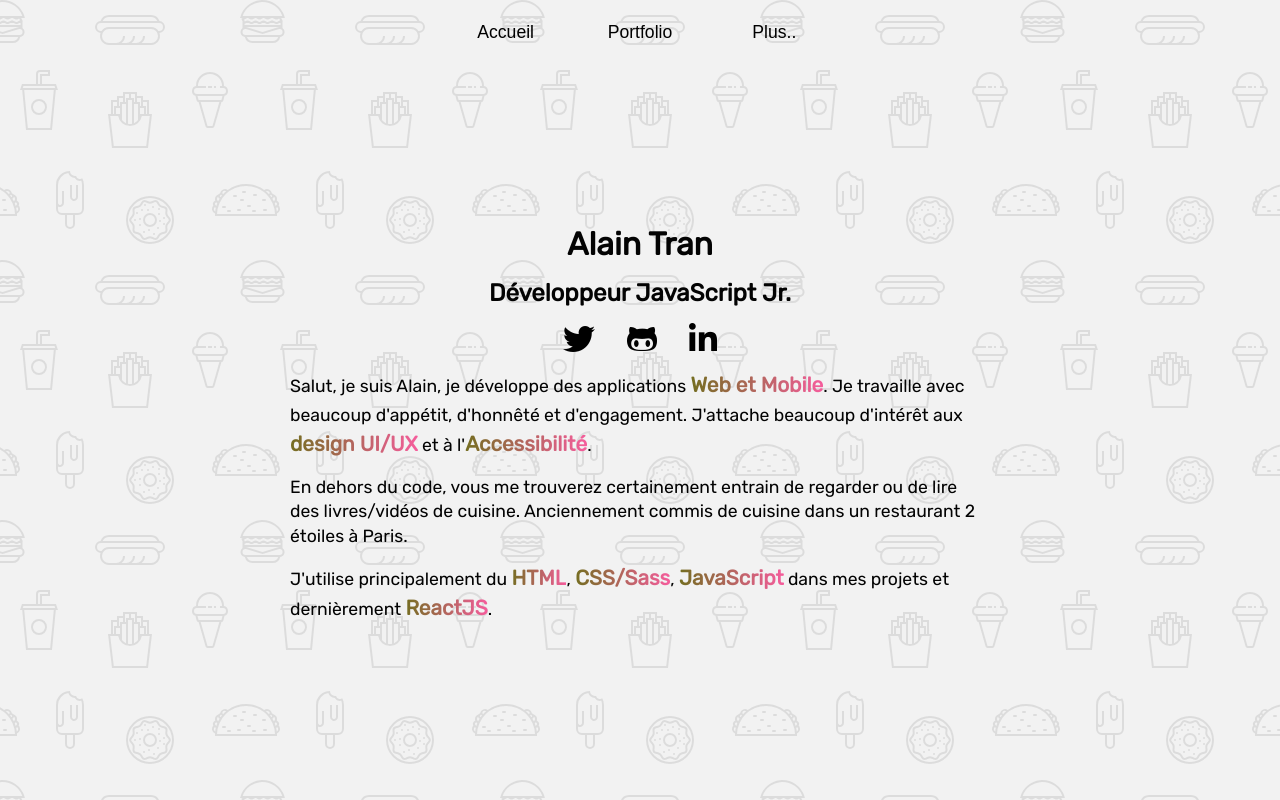
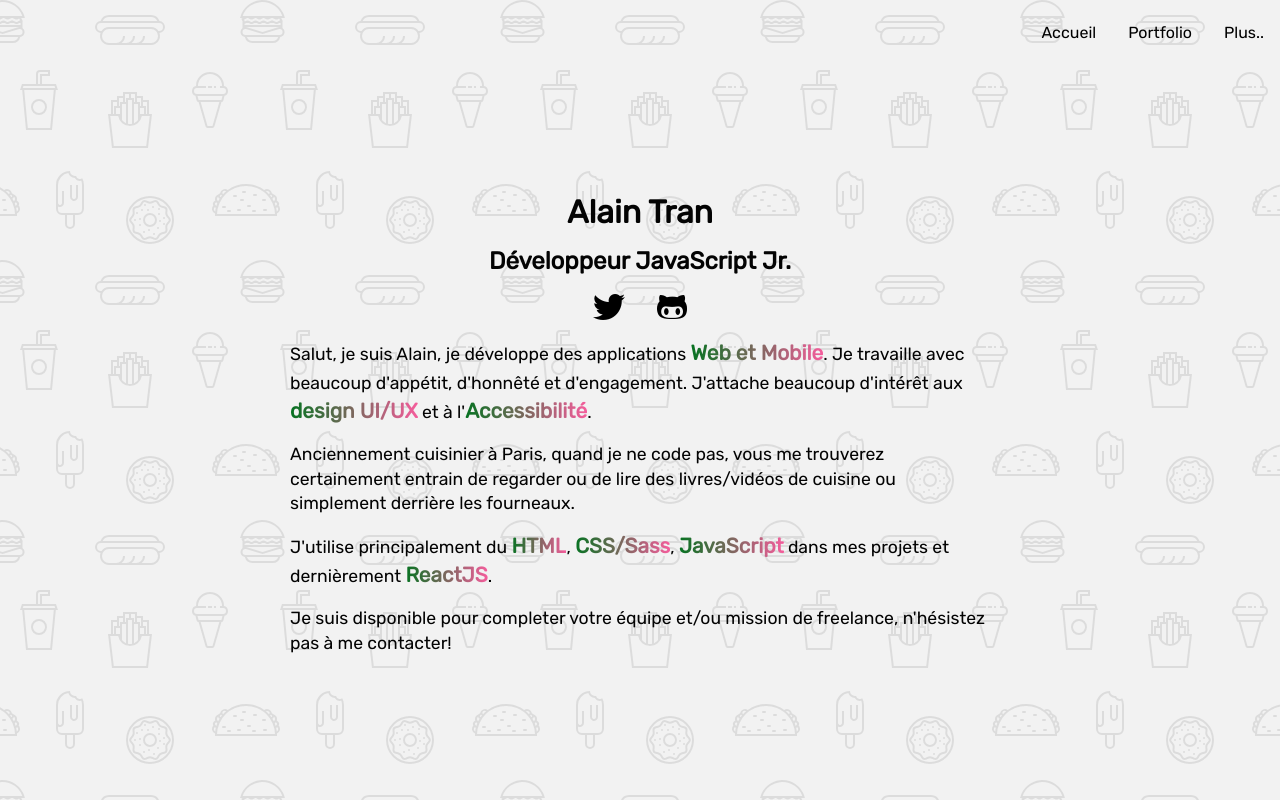
Before and after one commit to alaincodes/react-personal-site, a React (Create React App) app: page / in a window 1280 px wide. Built offline with nearby package versions, Linux system fonts and the light colour scheme.

Commit message:
add project and modified navbar

```diff
--- a/src/pages/App.js
+++ b/src/pages/App.js
@@ -22,24 +22,21 @@ const AppBox = styled.div`
 `;
 
 const NavBar = styled.nav`
+  display: flex;
+  height: 10vh;
+  width: 100%;
+  justify-content: flex-end;
+  align-items: center;
   ul {
     list-style-type: none;
     display: flex;
     li {
       padding: 1rem;
-      button {
-        background: transparent;
-        border: none;
-        cursor: pointer;
-        padding: 0.5rem 0;
-        margin: 0.5rem 0.2rem;
-        width: 6rem;
-        transition: all 0.2s linear;
-        font-size: 1.1rem;
+      a {
+        text-decoration: none;
+        color: black;
         &:hover {
-          background: linear-gradient(to right, #746e21 0%, #f55d9c 100%);
-          -webkit-background-clip: text;
-          -webkit-text-fill-color: transparent;
+          color: grey;
         }
       }
     }
@@ -79,19 +76,13 @@ function App() {
         <NavBar>
           <ul>
             <li>
-              <Link to="/">
-                <button>Accueil</button>
-              </Link>
+              <Link to="/">Accueil</Link>
             </li>
             <li>
-              <Link to="/portfolio/">
-                <button>Portfolio</button>
-              </Link>
+              <Link to="/portfolio/">Portfolio</Link>
             </li>
             <li>
-              <Link to="/contact/">
-                <button>Plus..</button>
-              </Link>
+              <Link to="/contact/">Plus..</Link>
             </li>
           </ul>
         </NavBar>
--- a/src/pages/Contact.js
+++ b/src/pages/Contact.js
@@ -36,6 +36,7 @@ const ContactBox = styled.main`
     a {
       color: black;
       text-decoration: none;
+      color: green;
       &:hover {
         color: gold;
       }
@@ -94,7 +95,15 @@ const Contact = () => {
           <li>GraphQL</li>
         </ul>
         <h5>
-          Site codé avec <a href="https://reactjs.org/">ReactJS</a> et{" "}
+          Site codé par{" "}
+          <a
+            target="_blank"
+            rel="noopener noreferrer"
+            href="https://twitter.com/alaincodes"
+          >
+            Moi
+          </a>{" "}
+          avec <a href="https://reactjs.org/">ReactJS</a> et{" "}
           <a
             target="_blank"
             rel="noopener noreferrer"
--- a/src/pages/Home.js
+++ b/src/pages/Home.js
@@ -41,7 +41,7 @@ const HomeBox = styled.main`
     line-height: 1.4;
   }
   strong {
-    background: linear-gradient(to right, #746e21 0%, #f55d9c 100%);
+    background: linear-gradient(to right, #067221 0%, #f55d9c 100%);
     -webkit-background-clip: text;
     -webkit-text-fill-color: transparent;
     font-size: 1.3rem;
@@ -123,15 +123,6 @@ const Home = () => {
               <i class="fab fa-github-alt" />
             </a>
           </li>
-          <li>
-            <a
-              target="_blank"
-              rel="noopener noreferrer"
-              href="https://www.linkedin.com/in/alaincodes/"
-            >
-              <i class="fab fa-linkedin-in" />
-            </a>
-          </li>
         </ul>
         <p>
           Salut, je suis Alain, je développe des applications{" "}
@@ -140,14 +131,18 @@ const Home = () => {
           <strong> design UI/UX</strong> et à l'<strong>Accessibilité</strong>.
         </p>
         <p>
-          En dehors du code, vous me trouverez certainement entrain de regarder
-          ou de lire des livres/vidéos de cuisine. Anciennement commis de
-          cuisine dans un restaurant 2 étoiles à Paris.
+          Anciennement cuisinier à Paris, quand je ne code pas, vous me
+          trouverez certainement entrain de regarder ou de lire des
+          livres/vidéos de cuisine ou simplement derrière les fourneaux.
         </p>
         <p>
           J'utilise principalement du <strong>HTML</strong>,{" "}
           <strong>CSS/Sass</strong>, <strong>JavaScript</strong> dans mes
           projets et dernièrement <strong>ReactJS</strong>.
+        </p>
+        <p>
+          Je suis disponible pour completer votre équipe et/ou mission de
+          freelance, n'hésistez pas à me contacter!
         </p>
       </HomeBox>
     </animated.div>
--- a/src/pages/Portfolio.js
+++ b/src/pages/Portfolio.js
@@ -4,7 +4,7 @@ import { Helmet } from "react-helmet";
 import bouteille from "../assets/bouteille.png";
 import startup from "../assets/startup.png";
 import alainv1 from "../assets/alainv1.png";
-import library from "../assets/library.png";
+import clout from "../assets/clout.png";
 import kudos from "../assets/kudos.png";
 import fylo from "../assets/fylo.png";
 import { useSpring, animated } from "react-spring";
@@ -114,13 +114,9 @@ const Portfolio = () => {
           <a
             target="_blank"
             rel="noopener noreferrer"
-            href="https://mylibraryland.netlify.com/"
+            href="https://clout.netlify.com/"
           >
-            <img
-              src={library}
-              width="200"
-              alt="bibliotheque personnel code avec JS"
-            />
+            <img src={clout} width="200" alt="agence web, ReactJS, Sass" />
           </a>
           <a
             target="_blank"
```
Also changed, not shown: src/assets/clout.png (added), 1 other file (tests, documents, lock files or other folders).
